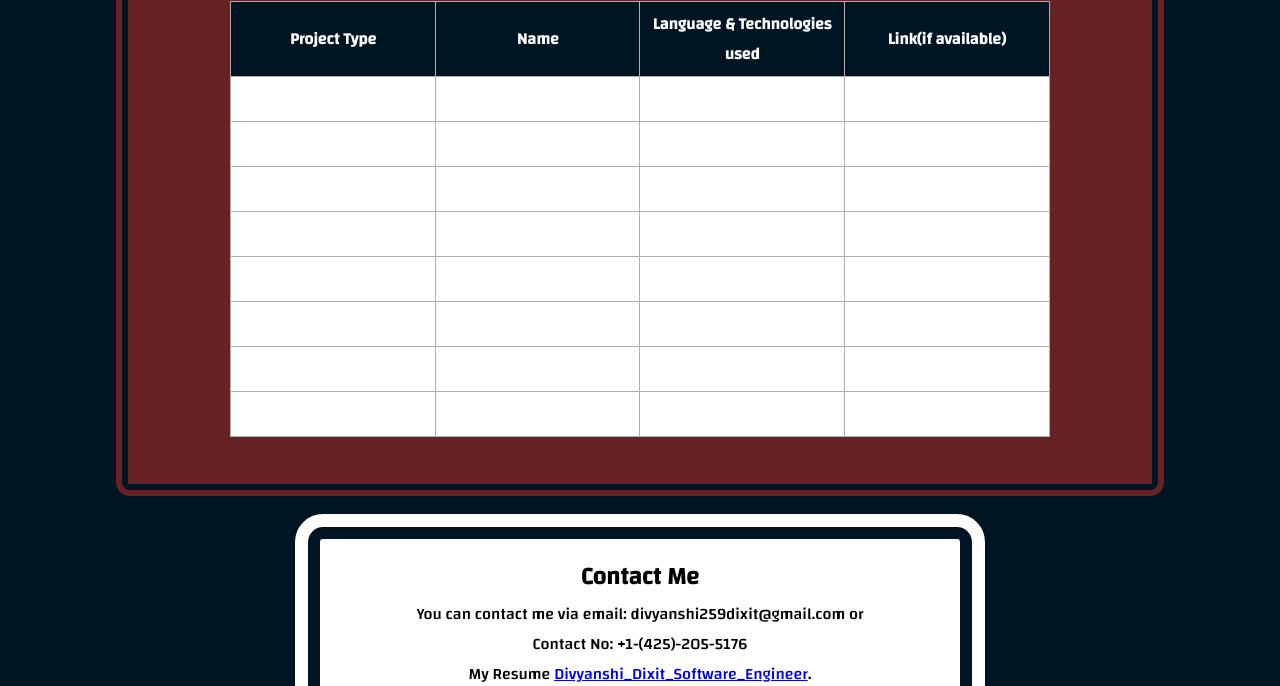
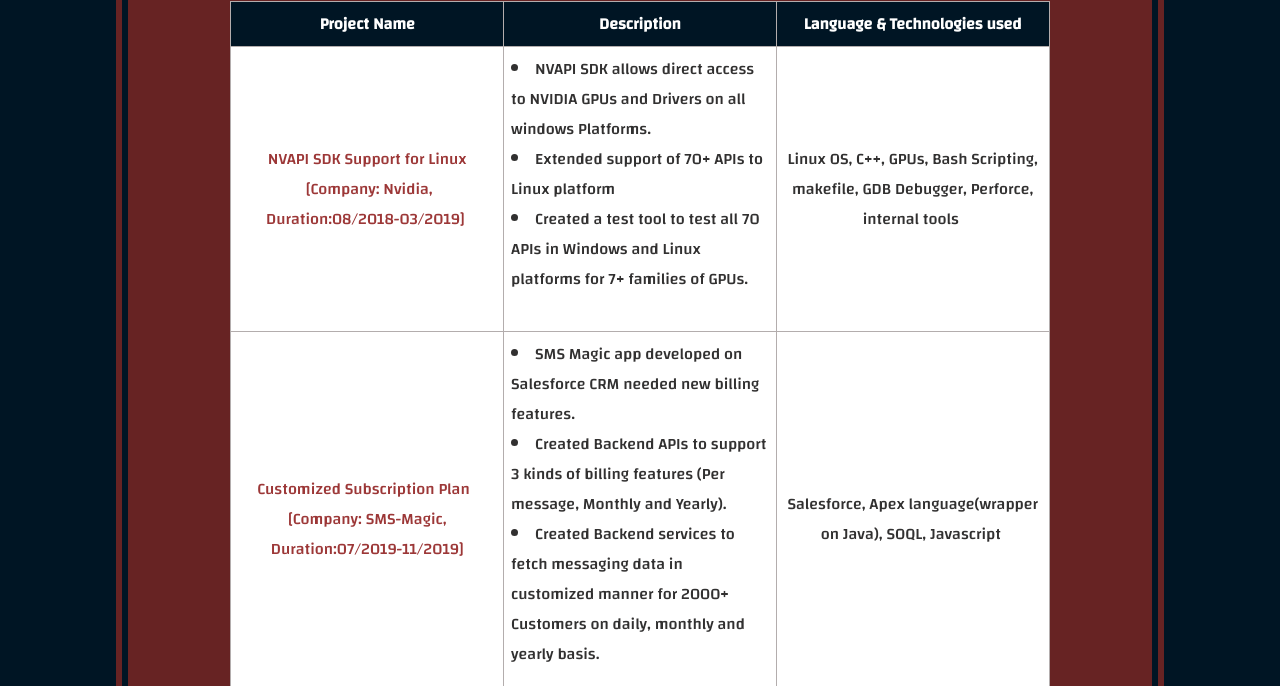
Before and after one commit to divi-259/divi-259.github.io, a plain HTML site: page index.html in a window 1280 px wide. Shown: the part 2959-3645 px from the top of the page. Drawn offline with Linux system fonts and the light colour scheme.

Commit message:
Updating Projects Section

```diff
--- a/index.html
+++ b/index.html
@@ -112,58 +112,69 @@
         <table id="demTable">
             <thead>
                 <tr>
-                    <th>Project Type</th>
-                    <th>Name</th>
+                    <th>Project Name</th>
+                    <th>Description</th>
                     <th>Language & Technologies used</th>
-                    <th>Link(if available)</th>
                 </tr>
             </thead>
             <tbody>
                 <tr>
-                    <td>&nbsp;</td>
-                    <td>&nbsp;</td>
+                    <td class="tdname">NVAPI SDK Support for Linux &nbsp;[Company: Nvidia, Duration:08/2018-03/2019]&nbsp;</td>
+                    <td>
+                        <ul>
+                            <li class="tdproject">NVAPI SDK allows direct access to NVIDIA GPUs and Drivers on all windows Platforms. </li>
+                            <li class="tdproject">Extended support of 70+ APIs to Linux platform</li>
+                            <li class="tdproject">Created a test tool to test all 70 APIs in Windows and Linux platforms for 7+ families of GPUs.</li>
+                        </ul>
+                        &nbsp;
+                    </td>
+                    <td>Linux OS, C++, GPUs, Bash Scripting, makefile, GDB Debugger, Perforce, internal tools&nbsp;</td>
+                </tr>
+                <tr>
+                    <td class="tdname">Customized Subscription Plan &nbsp; [Company: SMS-Magic, Duration:07/2019-11/2019]</td>
+                    <td>
+                        <ul>
+                            <li class="tdproject">SMS Magic app developed on Salesforce CRM needed new billing features. </li>
+                            <li class="tdproject">Created Backend APIs to support 3 kinds of billing features (Per message, Monthly and Yearly).</li>
+                            <li class="tdproject">Created Backend services to fetch messaging data in customized manner for 2000+ Customers on daily, monthly and yearly basis.</li>
+                        </ul>
+                        &nbsp;
+                    </td>
+                    <td>Salesforce, Apex language(wrapper on Java), SOQL, Javascript&nbsp;</td>
+                </tr>
+                <tr>
+                    <td class="tdname">Automation testing tool&nbsp; [Company: SMS-Magic, Duration:11/2019-12/2019]</td>
+                    <td>
+                        <ul>
+                            <li class="tdproject">Created automation test cases for verifying SMS Magic web and mobile app.</li>
+                            <li class="tdproject">Wrote 30+ customized tests for testing all the features of the application. </li>
+                        </ul>
+                        &nbsp;
+                    </td>
+                    <td>Selenium, Java&nbsp;</td>
+                </tr>
+                <tr>
+                    <td class="tdname">&nbsp;</td>
                     <td>&nbsp;</td>
                     <td>&nbsp;</td>
                 </tr>
                 <tr>
-                    <td>&nbsp;</td>
-                    <td>&nbsp;</td>
+                    <td class="tdname">&nbsp;</td>
                     <td>&nbsp;</td>
                     <td>&nbsp;</td>
                 </tr>
                 <tr>
-                    <td>&nbsp;</td>
-                    <td>&nbsp;</td>
+                    <td class="tdname">&nbsp;</td>
                     <td>&nbsp;</td>
                     <td>&nbsp;</td>
                 </tr>
                 <tr>
-                    <td>&nbsp;</td>
-                    <td>&nbsp;</td>
+                    <td class="tdname">&nbsp;</td>
                     <td>&nbsp;</td>
                     <td>&nbsp;</td>
                 </tr>
                 <tr>
-                    <td>&nbsp;</td>
-                    <td>&nbsp;</td>
-                    <td>&nbsp;</td>
-                    <td>&nbsp;</td>
-                </tr>
-                <tr>
-                    <td>&nbsp;</td>
-                    <td>&nbsp;</td>
-                    <td>&nbsp;</td>
-                    <td>&nbsp;</td>
-                </tr>
-                <tr>
-                    <td>&nbsp;</td>
-                    <td>&nbsp;</td>
-                    <td>&nbsp;</td>
-                    <td>&nbsp;</td>
-                </tr>
-                <tr>
-                    <td>&nbsp;</td>
-                    <td>&nbsp;</td>
+                    <td class="tdname">&nbsp;</td>
                     <td>&nbsp;</td>
                     <td>&nbsp;</td>
                 </tr>
--- a/styles.css
+++ b/styles.css
@@ -66,7 +66,8 @@
     color: rgb(248, 248, 248);
     background-color: #672323;
     margin: 0 auto; /* Center horizontally */
-    align-items: center; /* Center vertically */
+    align-items: center;
+    /* Center vertically */
     width: 80%;
     padding: 1rem 0;
     border-style: double;
@@ -93,6 +94,7 @@
     padding:7px;
     table-layout: fixed;
     margin: 3% 10%;
+    color: #313030;
 }
 #demTable th {
     border:1px solid #b3adad;
@@ -106,8 +108,17 @@
     text-align:center;
     padding:7px;
     background: #ffffff;
-    color: #313030;
+    /* color: #313030; */
     word-wrap: break-word;
+}
+#demTable td ul{
+    list-style-position:inside;
+}
+.tdproject {
+    text-align:left;
+}
+.tdname {
+    color:#9c3737;
 }
 #worktable {
     width:80%;
```
